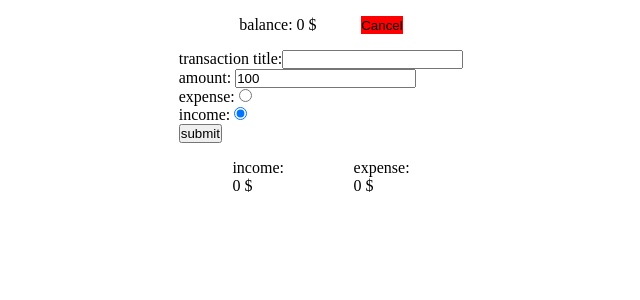
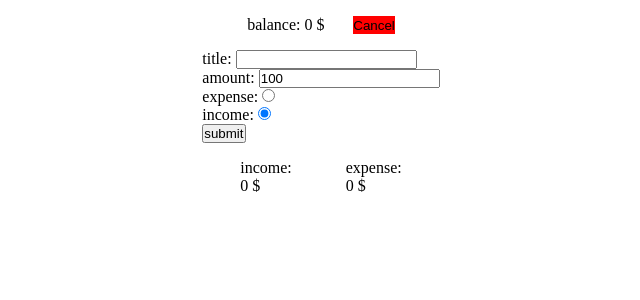
Before and after one commit to sinaGh-cyber/expense-tracker, a React (Create React App) app: page / in a window 1280 px wide. Both pictures are taken after a click on the button "Add". Shown: the top 300 px of the page, without its empty margins (319-959 px from the left). Built offline with nearby package versions, Linux system fonts and the light colour scheme.

Commit message:
in TransactionForm title input label text changed

```diff
--- a/src/components/transactionForm/transactionForm.jsx
+++ b/src/components/transactionForm/transactionForm.jsx
@@ -37,7 +37,7 @@
       className="FormTag"
     >
       <div className="TransactionTitle">
-        <label htmlFor="title">transaction title:</label>
+        <label htmlFor="title">title: </label>
         <input
           className={!formInfo.error.titleIsValid ? `${styles.error}` : ''}
           value={formInfo.data.title}
```
